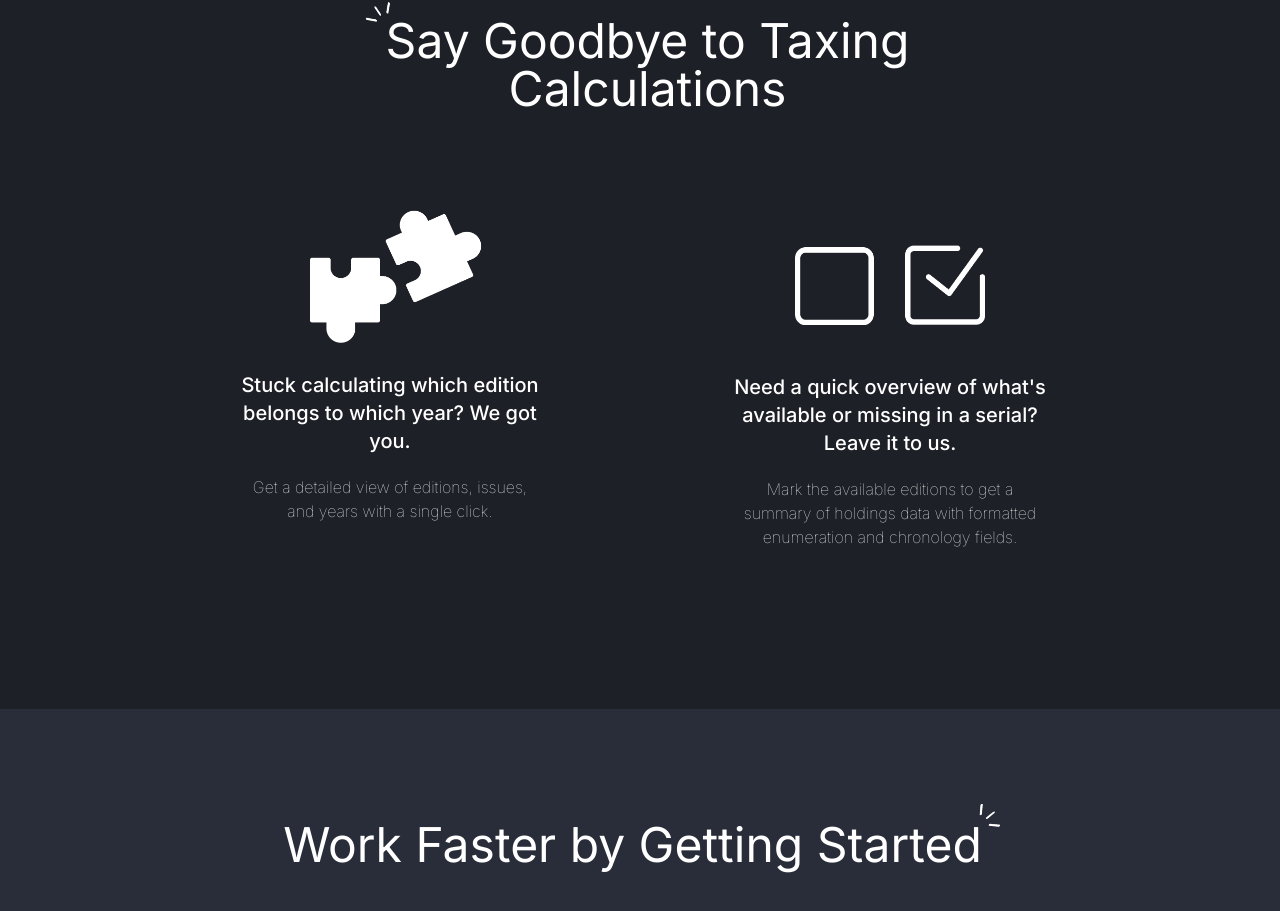
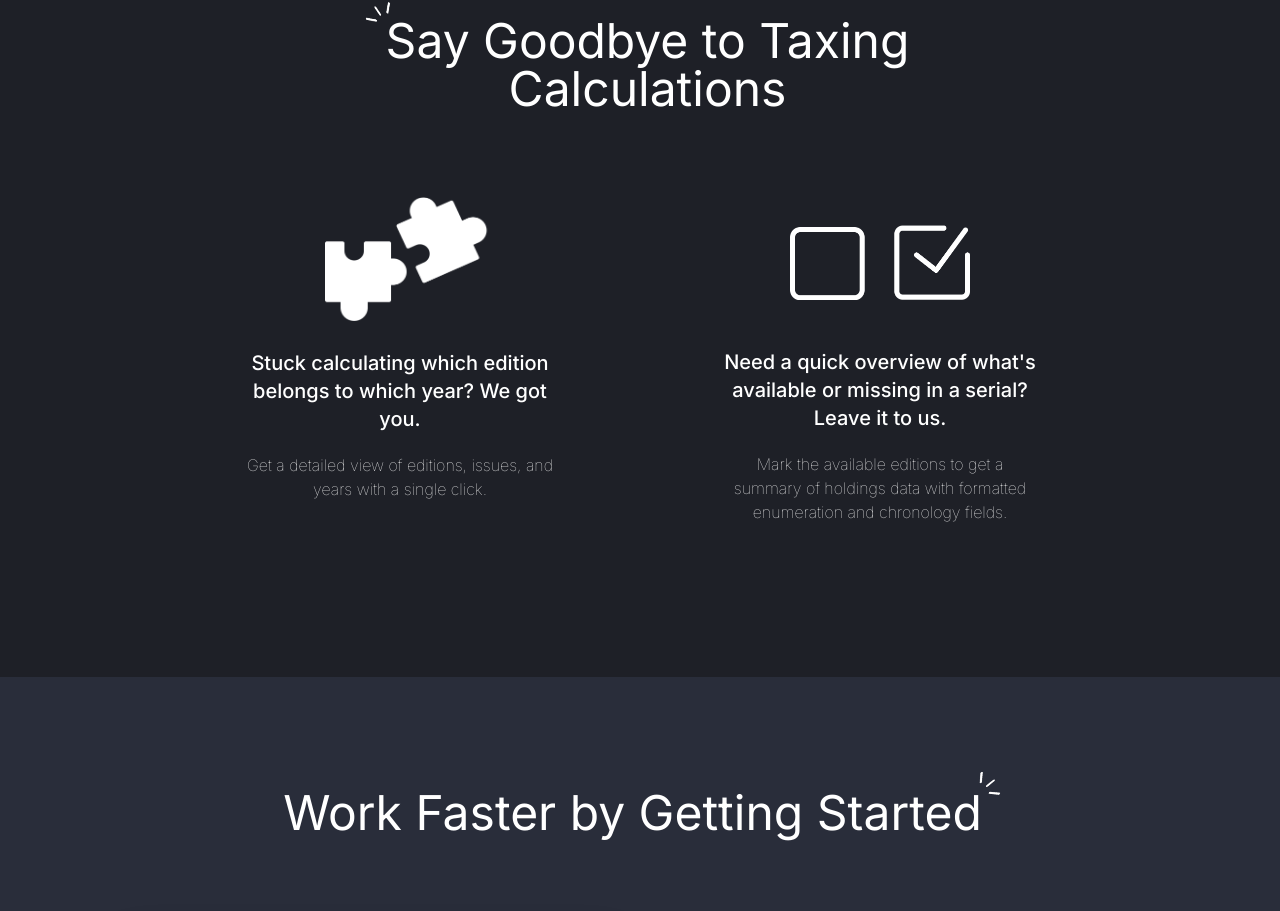
Before and after one commit to jjose14-Jacob-Jose/getSummaryHoldings, a Next.js app: page / in a window 1280 px wide. Shown: the part 856-1767 px from the top of the page. Built offline with nearby package versions, Linux system fonts and the light colour scheme.

Commit message:
t_50-modified acc. to suggestions

```diff
--- a/src/components/static/Home/GoodbyeToTaxingCalSection.jsx
+++ b/src/components/static/Home/GoodbyeToTaxingCalSection.jsx
@@ -17,7 +17,7 @@ export default function GoodbyeToTaxingCalSection() {
       initial="hidden"
       whileInView="show"
       viewport={{ once: true }}
-      className="px-6  mobile:px-12 pt-28 pb-28 mx-auto justify-center items-center bg-[#1E2027] "
+      className="px-6 mobile:px-12 pt-28 pb-28 mx-auto justify-center items-center bg-[#1E2027] "
     >
       <motion.div
         variants={animateText(0.2)}
@@ -42,19 +42,20 @@ export default function GoodbyeToTaxingCalSection() {
           initial="hidden"
           whileInView="show"
           viewport={{ once: true }}
-          className=" custom2:w-[420px] hover:bg-[#292D3A] hover:shadow-2xl border-[#1E2027]  rounded-xl mx-auto justify-center lg:mx-0 p-10 pb-12"
+          className=" phablet:w-[400px] hover:bg-[#292D3A] hover:shadow-2xl border-[#1E2027]  rounded-xl mx-auto justify-center lg:mx-0 pb-10 mb-6"
         >
           <div className="flex mx-auto justify-center">
             <img
               src="/puzzle_image.png"
-              className="w-[180px] h-[150px] -mr-5"
+              className="w-[170px] h-[140px] -mr-5 mt-7"
             />
           </div>
-          <div className="w-[90%] text-center mx-auto justify-center ">
+
+          <div className="w-[80%] text-center mx-auto justify-center ">
             <h3 className={`${styles.paraOne} mt-7`}>
               Stuck calculating which edition belongs to which year? We got you.
             </h3>
-            <p className="mt-5 w-[90%] text-center mx-auto justify-center">
+            <p className="mt-5 text-center mx-auto justify-center">
               Get a detailed view of editions, issues, and years with a single
               click.
             </p>
@@ -66,20 +67,20 @@ export default function GoodbyeToTaxingCalSection() {
           initial="hidden"
           whileInView="show"
           viewport={{ once: true }}
-          className=" custom2:w-[420px] hover:bg-[#292D3A]  hover:shadow-2xl  border-[#1E2027] rounded-xl mx-auto justify-center lg:mx-0 p-5 pb-12"
+          className=" phablet:w-[400px] hover:bg-[#292D3A]  hover:shadow-2xl  border-[#1E2027] rounded-xl mx-auto justify-center lg:mx-0 pb-10"
         >
           <div className="flex mx-auto justify-center mt-8">
             <img
               src="/checkboxes_image.png"
-              className="w-[190px] h-[80px] mb-12 mt-10"
+              className="w-[180px] h-[75px] mb-12 mt-10"
             />
           </div>
-          <div className="w-[90%] text-center mx-auto justify-center">
+          <div className="w-[80%] text-center mx-auto justify-center">
             <h3 className={`${styles.paraOne} mb-5 `}>
               Need a quick overview of what's available or missing in a serial?
               Leave it to us.
             </h3>
-            <p className="w-[90%] text-center mx-auto justify-center">
+            <p className="w-[95%] text-center mx-auto justify-center">
               Mark the available editions to get a summary of holdings data with
               formatted enumeration and chronology fields.
             </p>
--- a/tailwind.config.js
+++ b/tailwind.config.js
@@ -16,7 +16,7 @@ module.exports = {
       screens: {
         mobile: "400px",
         tablet: "845px",
-        custom2: "500px"
+        phablet: "500px"
       },
     },
   },
```
